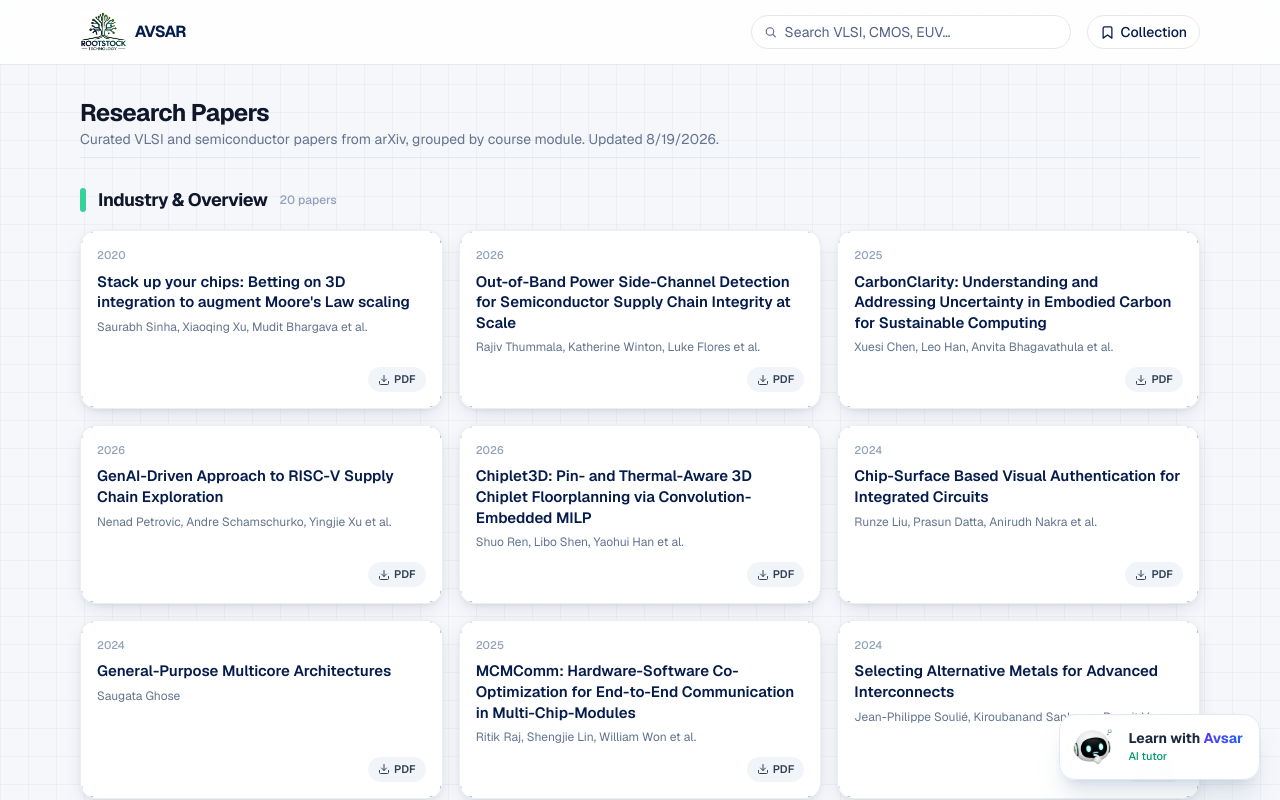
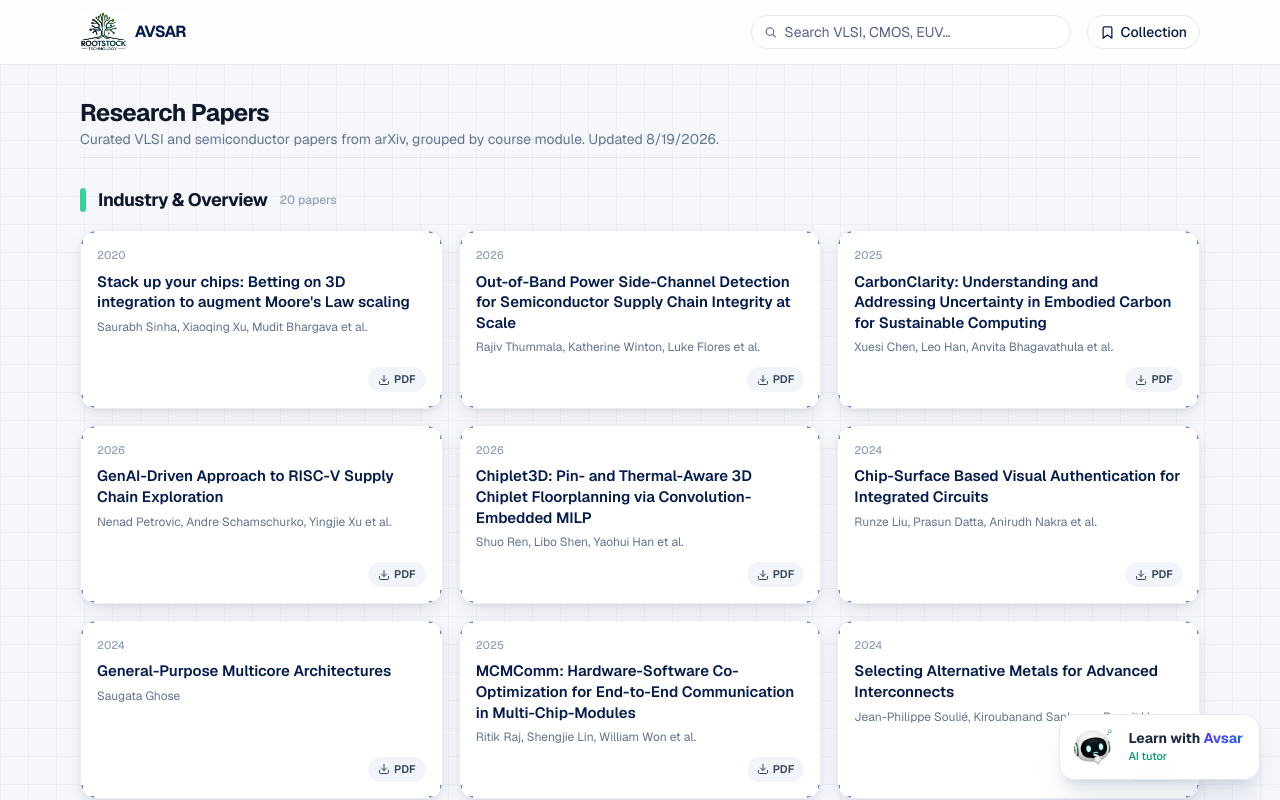
Before and after one commit to rootstock-tech-org/Edustream-Illustrations_FE_BE, a Next.js app: page /papers in a window 1280 px wide. Shown: the top 800 px of the page. Built offline with nearby package versions, Linux system fonts and the light colour scheme.

Commit message:
Corner brackets: darker blue + 2px + full opacity for clear visibility

```diff
--- a/src/app/globals.css
+++ b/src/app/globals.css
@@ -16,7 +16,7 @@
   --pill-active-text: #ffffff;
   --accent: #c2410c;
   --accent-soft: rgba(194, 65, 12, 0.12);
-  --corner-accent: #aab7d8;
+  --corner-accent: #6b83c8;
   --avsar-shadow: 0 6px 20px -6px rgba(11, 22, 59, 0.16), 0 2px 6px -3px rgba(11, 22, 59, 0.10);
   --avsar-shadow-lg: 0 16px 40px -12px rgba(11, 22, 59, 0.28), 0 6px 14px -6px rgba(11, 22, 59, 0.16);
 }
@@ -52,11 +52,11 @@
     bottom left, bottom left,
     bottom right, bottom right;
   background-size:
-    12px 1.5px, 1.5px 12px,
-    12px 1.5px, 1.5px 12px,
-    12px 1.5px, 1.5px 12px,
-    12px 1.5px, 1.5px 12px;
-  opacity: 0.85;
+    13px 2px, 2px 13px,
+    13px 2px, 2px 13px,
+    13px 2px, 2px 13px,
+    13px 2px, 2px 13px;
+  opacity: 1;
   transition: opacity 0.2s ease;
 }
 .avsar-corners:hover::before {
```
